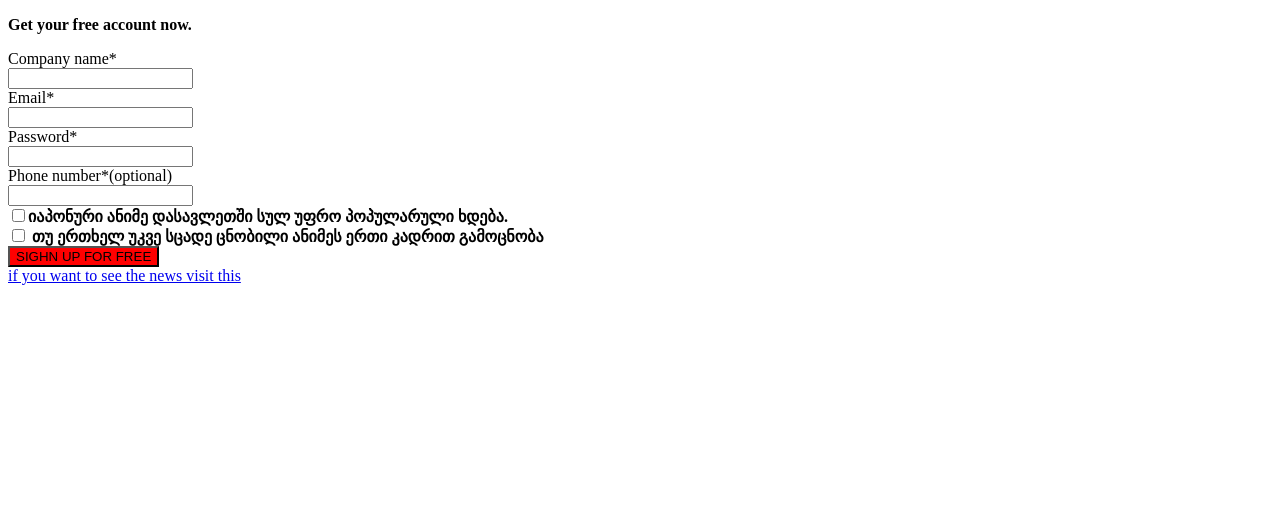
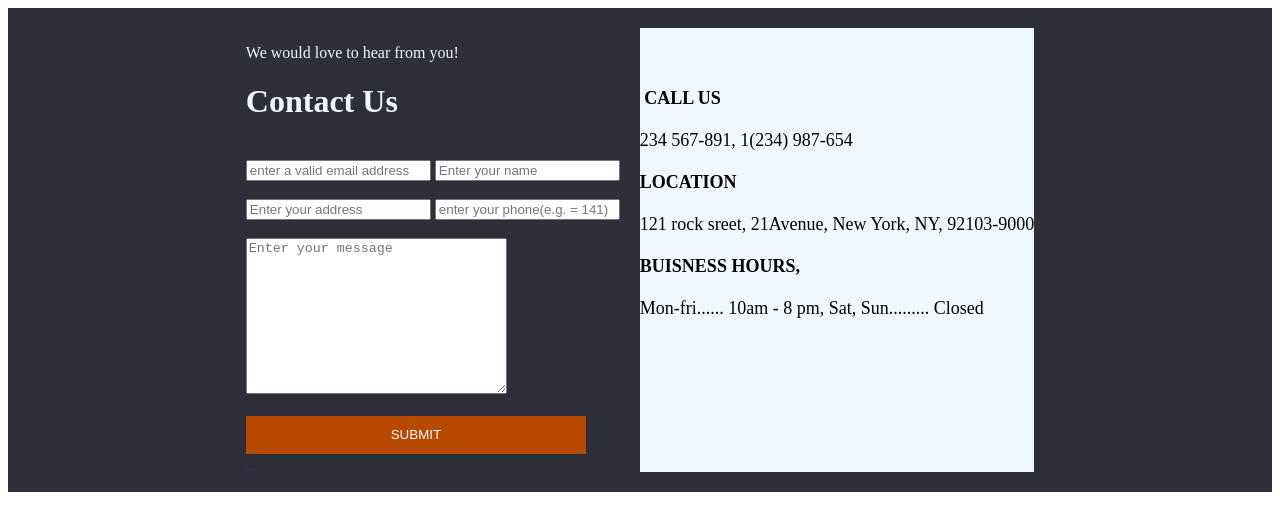
Before and after one commit to vazha3421/HOMEWORK, a plain HTML site: page index.html in a window 1280 px wide. Drawn offline with Linux system fonts and the light colour scheme.

Commit message:
Add files via upload

```diff
--- a/index.html
+++ b/index.html
@@ -4,60 +4,65 @@
     <meta charset="UTF-8">
     <meta name="viewport" content="width=device-width, initial-scale=1.0">
     <title>Document</title>
+    <style>
+main{display: flex; justify-content:center;background-color:  rgb(47, 47, 59); gap: 20px; padding: 20px;}
+.left.right{ width:200px; background-color: rgb(47, 47, 59);:1px solid rgb(77, 68, 68)}
+.h1{color:aliceblue; }
+.p1{color: aliceblue;}
+
+.p2{color: rgb(0, 0, 0); }
+.right{ display: flex; justify-self: start;   background-color: aliceblue; float:right; font-size:large;}
+.input{width:45%}
+.textarea .s1{width:95% ; }
+.s1{background-color: rgb(184, 73, 0); color: aliceblue;border: rgb(192, 109, 0); width: 9cm; height: 1cm;}
+    </style>
 </head>
 <body>
-</head>
-<p><b>Get your free account now.</b></p>
-<body>
-    <form action="8">
-       Company name*
-       <div></div>
-        <label >
-            <input type="text">
-        </label>
-        <div></div>
-        Email*
-        <div></div>
+    <main>
+        <form>
+<div class=" left">
+   <p class="p1" >We would love to hear from you!</p>
+    <h1 class="h1"><b>Contact Us</b></h1>
+<br>
 <label>
-    <input type="text">
+    <input type="email" name= "email" placeholder="enter a valid email address">
+    <input type="name" name="name" placeholder="Enter your name">
+    <br><br>
 </label>
-<div></div>
-Password*
-<div></div>
-<label >
-    <input type="text">
+ <label>
+    <input type="address" name="address" placeholder="Enter your address">
+    <input type="tel" name="phone" placeholder="enter your phone(e.g. = 141)">
+    <br><br>
+<label>
+    <textarea name="Enter your message" id="" cols="30" rows="10" placeholder="Enter your message"></textarea>
+    <br><br>
+</label>
+<label>
+    <button class="s1" type="SUBMIT"> SUBMIT</button>
+</label>
+</form>
+<div class="icons">
+    <a href="">
+        <img src="" alt="">
+    </a>
+    <a href="">
+        <img src="" alt="">
+    </a>
+    <a href="">
+        <img src="" alt="">
+    </a>
 
-</label>
+</div>
+</div>
+<div class=" right">
+    <p class="p2"><br><br> &nbsp;<b>CALL US</b><br><br>
+        234 567-891, 1(234) 987-654<br><br>
+    <b>LOCATION</b><br><br>
+    121 rock sreet, 21Avenue, New  York, NY, 92103-9000 <br><br>
+    <b>BUISNESS HOURS,</b><br><br>
+    Mon-fri...... 10am - 8 pm, Sat, Sun......... Closed</p>
+</div>
 
-<div></div>
-Phone number*(optional)
-<div></div>
-<label >
-    <input type="text">
-    <div></div>
-</label>
-<label >
-
-<input type="checkbox"><B>იაპონური ანიმე დასავლეთში სულ უფრო პოპულარული ხდება.</B>
-
-
-</label>
-<div></div>
-<input type="checkbox"><b> თუ ერთხელ უკვე სცადე ცნობილი ანიმეს ერთი კადრით გამოცნობა</b>
-
-<div></div>
-<label >
-
-<input  button style="background-color:red;" type="button"sighn up for free value="SIGHN UP FOR FREE">
-
-</label>
-<div></div>
-<div>
-<a href="https://on.ge/">if you want to see the news visit this</a></div>
-
-
-
-    </form>
-
+</main>
 </body>
 </html>
```
